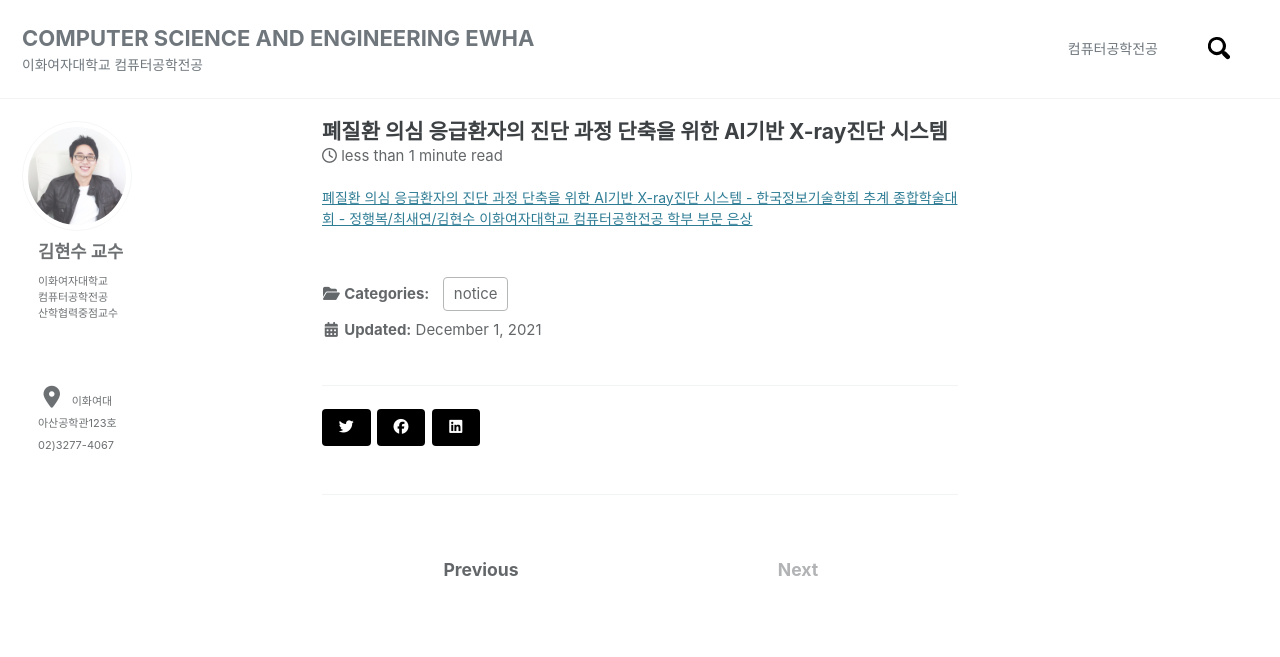
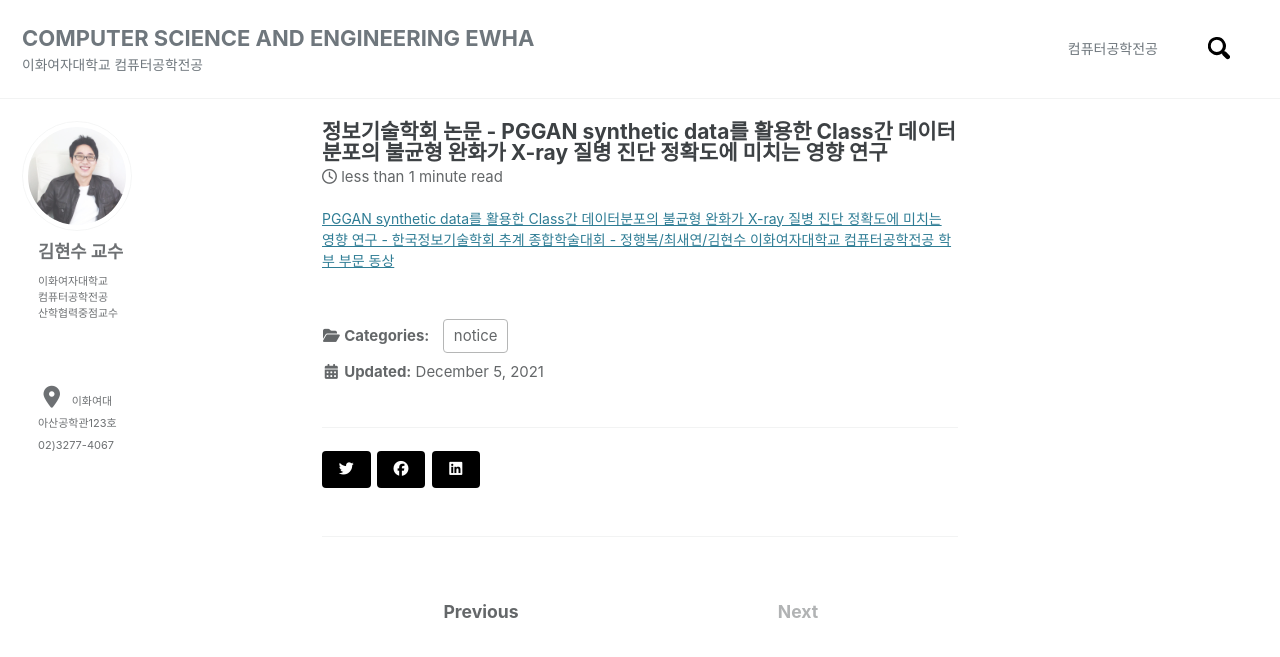
Before and after one commit to faculty-hieonn/faculty-hieonn.github.io, a Jekyll site: the page built from _posts/2021-12-05-2021-2-paper.md, in a window 1280 px wide and 900 px high. Shown: the top 657 px of the window. Built offline with Jekyll 4.4.1, drawn with Linux system fonts in a browser that asks for light colours; cached includes are drawn as plain includes; nearby versions of some CDN libraries; some of the changed text lies outside the part shown.

Commit message:
PGGAN 논문 추가

```diff
--- a/_posts/2021-12-01-2021-2-paper.md
+++ b/_posts/2021-12-01-2021-2-paper.md
@@ -1,5 +1,5 @@
 ---
-title: "폐질환 의심 응급환자의 진단 과정 단축을 위한 AI기반 X-ray진단 시스템"
+title: "정보기술학회 논문 - 폐질환 의심 응급환자의 진단 과정 단축을 위한 AI기반 X-ray진단 시스템"
 date: 2021-12-01 09:26:28 -0400
 categories: notice
 ---
--- /dev/null
+++ b/_posts/2021-12-05-2021-2-paper.md
@@ -0,0 +1,7 @@
+---
+title: "정보기술학회 논문 - PGGAN synthetic data를 활용한 Class간 데이터분포의 불균형 완화가 X-ray 질병 진단 정확도에 미치는 영향 연구"
+date: 2021-12-05 09:26:28 -0400
+categories: notice
+---
+
+<a href="https://faculty-hieonn.github.io/files/PGGAN synthetic data를 활용한 Class간 데이터분포의 불균형 완화가 X-ray 질병 진단 정확도 연구.pdf" target="_blank">PGGAN synthetic data를 활용한 Class간 데이터분포의 불균형 완화가 X-ray 질병 진단 정확도에 미치는 영향 연구 - 한국정보기술학회 추계 종합학술대회 - 정행복/최새연/김현수 이화여자대학교 컴퓨터공학전공 학부 부문 동상</a>
```
